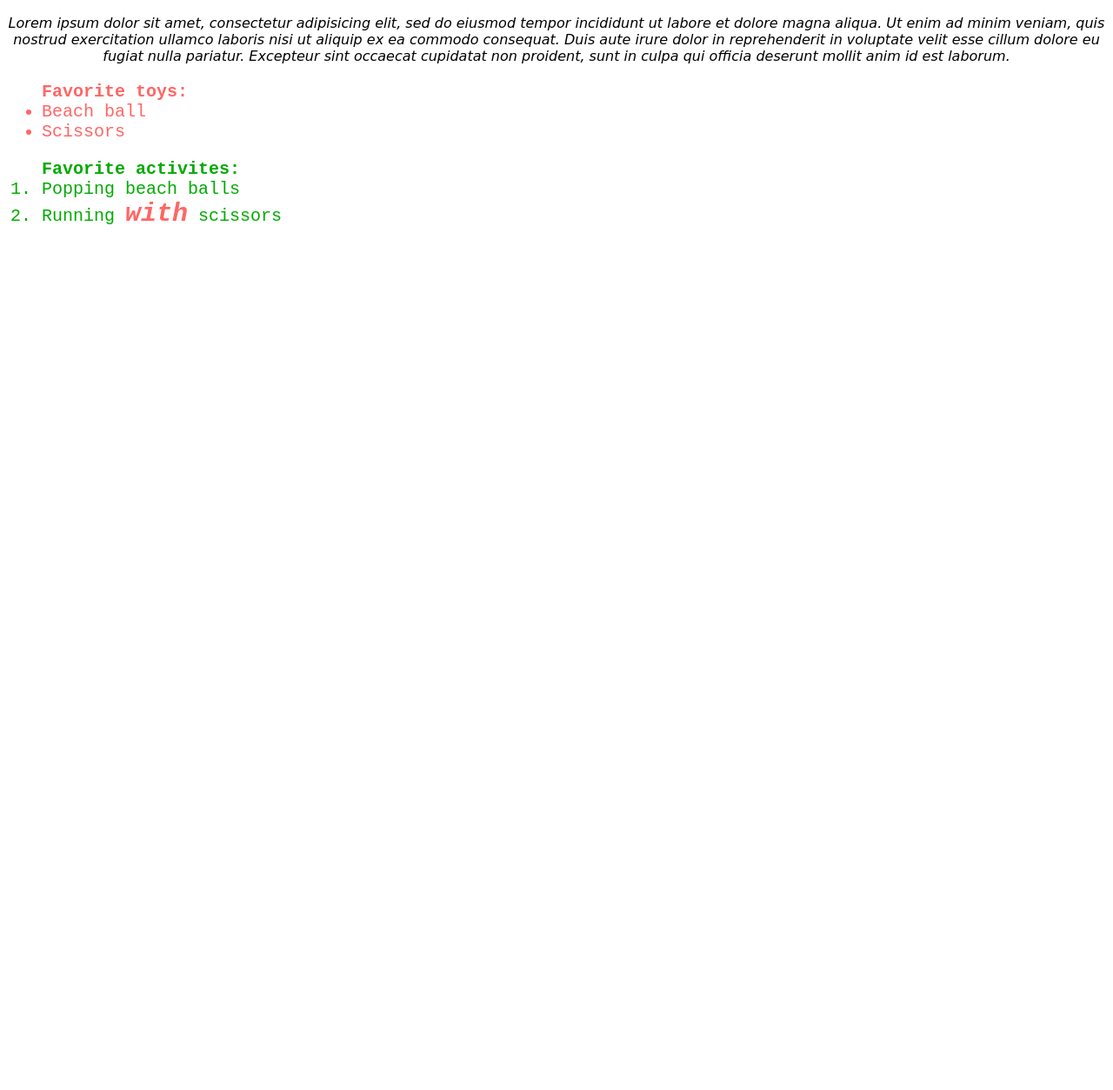
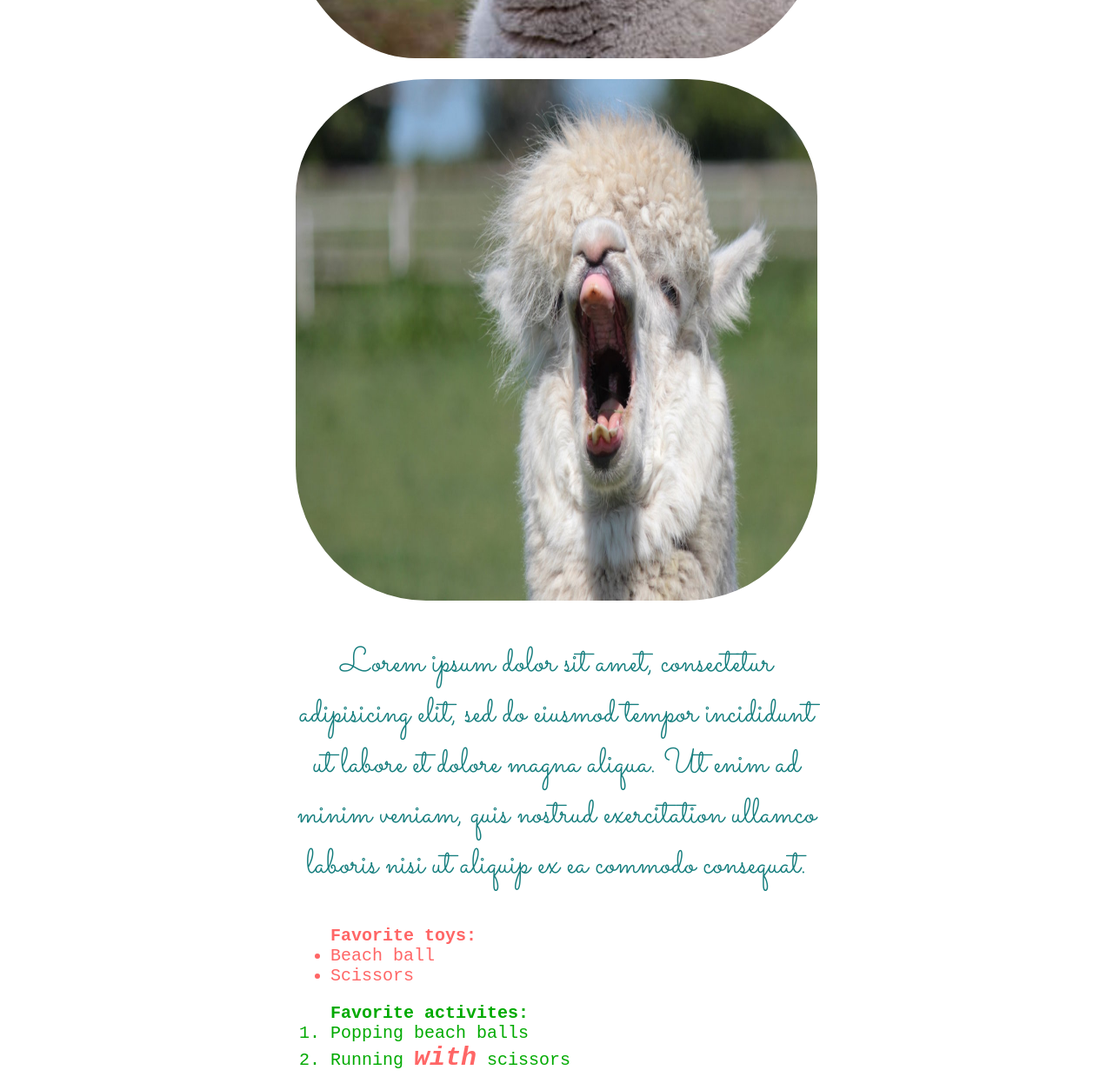
Before and after one commit to GeorginaVanDort/pet-blog, a plain HTML site: page index.html in a window 1280 px wide. Shown: the part 1275-2529 px from the top of the page at 87% size. Before the commit the page ends 1558 px from the top, so only its background shows below. Drawn offline with Linux system fonts and the light colour scheme.

Commit message:
modify css file

```diff
--- a/css/style.css
+++ b/css/style.css
@@ -18,17 +18,18 @@ h2 {
   color: #ff6600;
 }
 
-h2 a {
-  color: #ff6600;
-  text-decoration: none;
-}
-
 /* =============================
 BODY Styles
 ================================ */
 p {
-  font-family: cursive;
-  font-style: italic;
+font-family: 'Sacramento', cursive;
+font-size: 40px;
+color: #147D7D;
+}
+
+a {
+  color: #ff6600;
+  text-decoration: none;
 }
 
 ul {
@@ -77,9 +78,21 @@ h1 {
   text-align: center;
 }
 
+#hair {
+  margin:auto;
+  border-radius: 25%;
+}
 
-
-.yawn {
+#yawn {
   height: 600px;
   width: 600px;
+  margin:auto;
+  border-radius: 25%;
+  padding-top: 20px;
 }
+
+.otherhalf {
+  max-width: 600px;
+  text-align: center;
+  margin:auto;
+}
--- a/index.html
+++ b/index.html
@@ -4,6 +4,7 @@
     <meta charset="utf-8">
     <title>Richard the Alpacaheart</title>
     <link rel="stylesheet" href="css/style.css">
+    <link href='https://fonts.googleapis.com/css?family=Sacramento' rel='stylesheet' type='text/css'>
   </head>
   <body>
     <h1>Richard the Alpacaheart</h1>
@@ -12,10 +13,12 @@
       Learn about Richard <a href="about.html">here.</a>
       Contact Richard <a href="contact.html">here.</a>
     </p>
-    <img class="hair" src="img/alpaca-hair.jpg" alt="a good hair day" />
-    <img class="yawn" src="img/alpacayawn.jpg" alt="yawn" />
+    <img id="hair" src="img/alpaca-hair.jpg" alt="a good hair day" />
+    <br>
+    <img id="yawn" src="img/alpacayawn.jpg" alt="yawn" />
+    <div class="otherhalf">
       <p>
-      Lorem ipsum dolor sit amet, consectetur adipisicing elit, sed do eiusmod tempor incididunt ut labore et dolore magna aliqua. Ut enim ad minim veniam, quis nostrud exercitation ullamco laboris nisi ut aliquip ex ea commodo consequat. Duis aute irure dolor in reprehenderit in voluptate velit esse cillum dolore eu fugiat nulla pariatur. Excepteur sint occaecat cupidatat non proident, sunt in culpa qui officia deserunt mollit anim id est laborum.
+            Lorem ipsum dolor sit amet, consectetur adipisicing elit, sed do eiusmod tempor incididunt ut labore et dolore magna aliqua. Ut enim ad minim veniam, quis nostrud exercitation ullamco laboris nisi ut aliquip ex ea commodo consequat.
       </p>
 
       <ul>
@@ -29,5 +32,7 @@
         <li>Popping beach balls</li>
         <li>Running <span><strong>with</strong></span> scissors</li>
       </ol>
+
+    </div>
   </body>
 </html>
```
Lines whose indentation alone changed are shown as unchanged.
